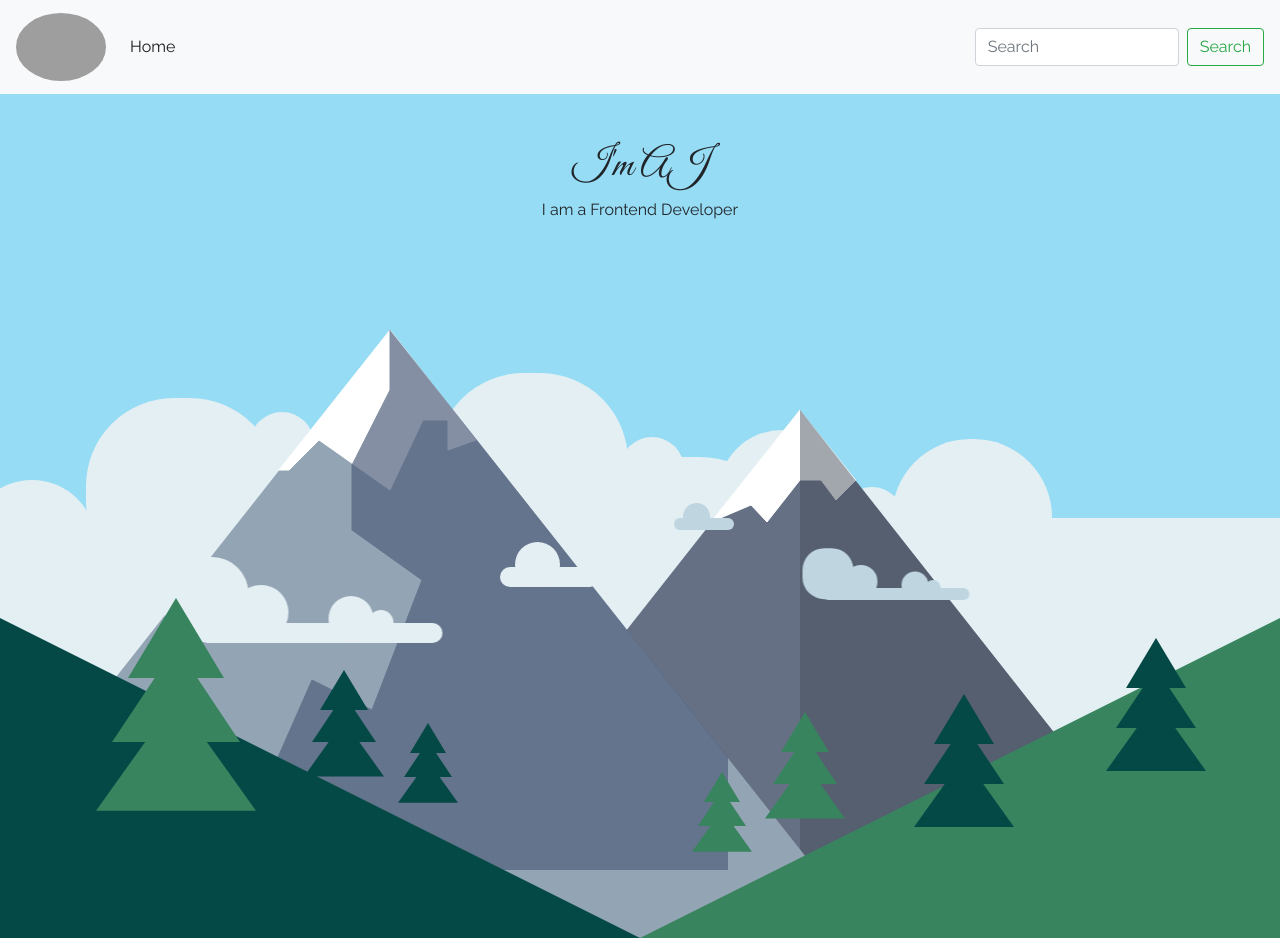
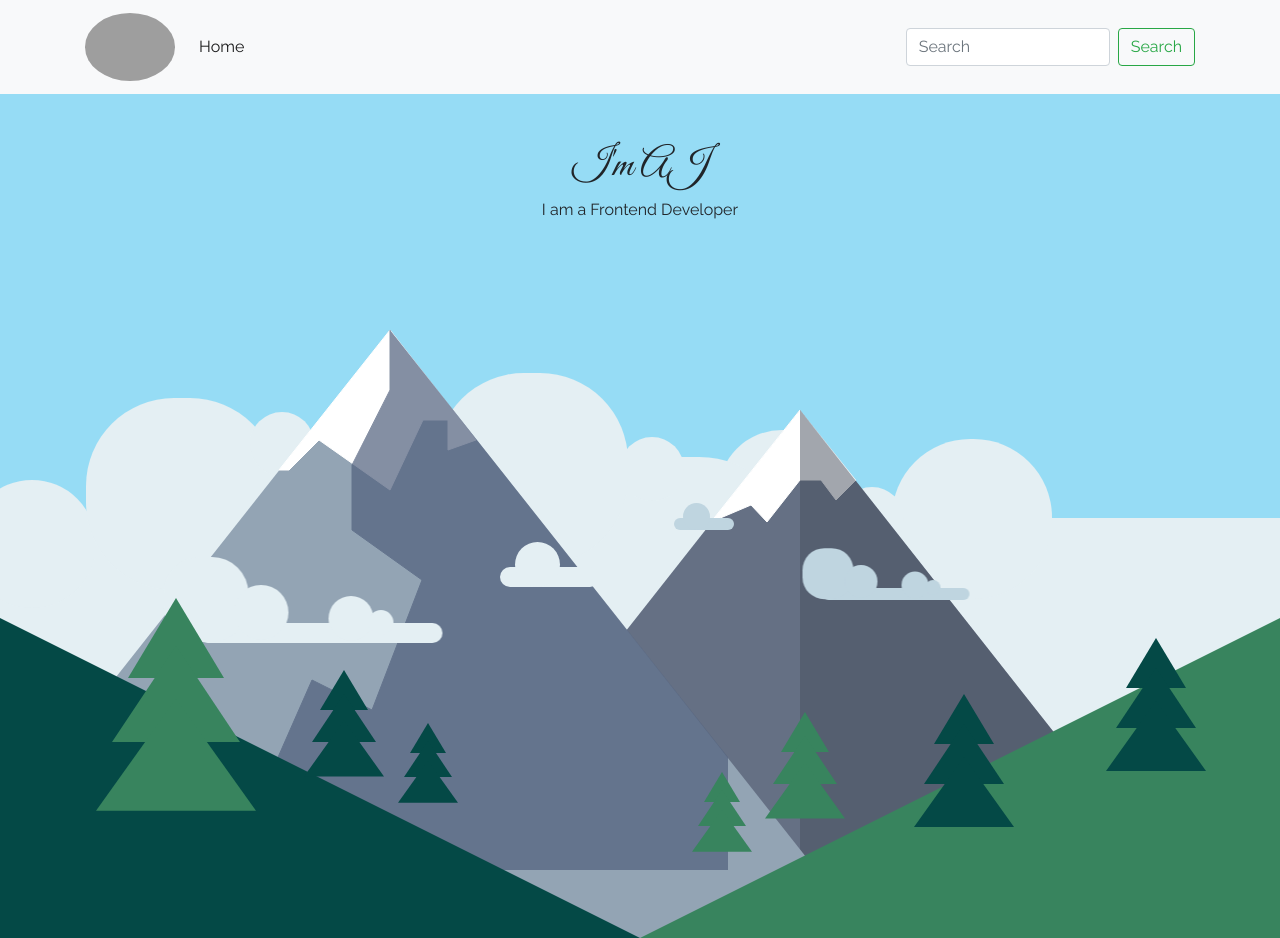
Before and after one commit to AJtwiss01/pesonal-website-final-project, a website: page index.html in a window 1280 px wide. Drawn offline with nearby package versions, Linux system fonts and the light colour scheme; grey boxes are pictures that could not be loaded.

Commit message:
updated site

```diff
--- a/index.html
+++ b/index.html
@@ -16,8 +16,8 @@
 
 </head>
 <body>
-
     <nav class="navbar navbar-expand-lg navbar-light bg-light fixed">
+      <div class="wrapper container">
         <a class="navbar-brand" href="#"> <img
             src="https://extension.ucsd.edu/getattachment/Instructors/R-Z/Twiss,-Arthur/Headshot_AJ-Twiss.jpg.aspx?lang=en-US&width=225&height=300&ext=.jpg"
             alt="AJ Twiss Profile Picture"
@@ -41,6 +41,7 @@
             <button class="btn btn-outline-success my-2 my-sm-0" type="submit">Search</button>
           </form>
         </div>
+      </div>
       </nav>
 
 <section>
```
